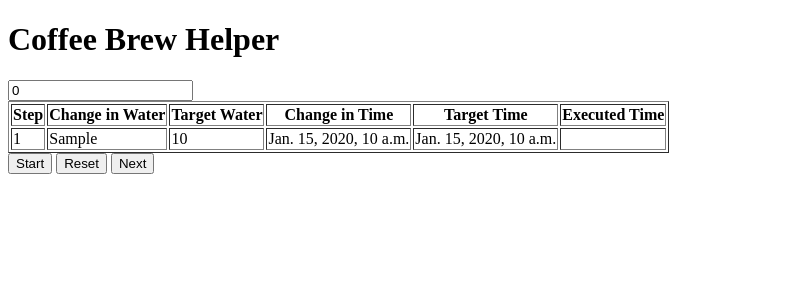
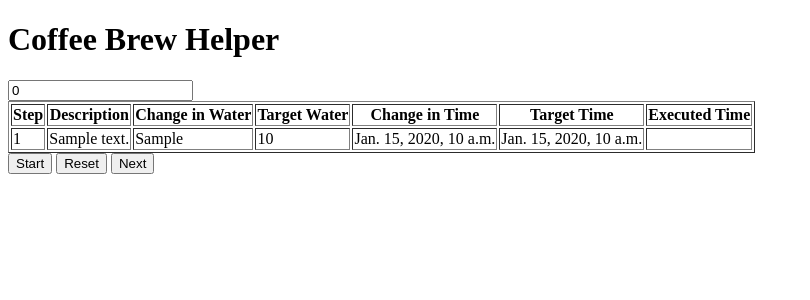
Before and after one commit to daniel-wai/CoffeeBrewHelperWeb, a Django app: template coffee/brewhelper/templates/home.html in a window 1280 px wide. Shown: the top 300 px of the page, without its empty margins (0-810 px from the left). Run offline with Django 5.2, Linux system fonts and the light colour scheme; the template is opened without the code that fills it: most values are stand-ins (such as "Sample title", 1, 10 or a date in 2020).

Commit message:
Add a description field to brewstep and save some data

```diff
--- a/coffee/brewhelper/admin.py
+++ b/coffee/brewhelper/admin.py
@@ -3,6 +3,6 @@ from .models import brewstep
 from adminsortable2.admin import SortableAdminMixin
 
 class BrewStepAdmin(SortableAdminMixin, admin.ModelAdmin):
-    list_display = ('step_id','__str__', 'change_in_water', 'change_in_time')
+    list_display = ('step_id','__str__','description', 'change_in_water', 'change_in_time')
 
 admin.site.register(brewstep, BrewStepAdmin)
--- a/coffee/brewhelper/models.py
+++ b/coffee/brewhelper/models.py
@@ -3,6 +3,7 @@ from django.db import models
 # Create your models here.
 class brewstep(models.Model):
     step_id = models.PositiveIntegerField()
+    description = models.CharField(max_length=200, default='')
     change_in_water = models.IntegerField()
     change_in_time = models.IntegerField()
 
--- a/coffee/brewhelper/templates/home.html
+++ b/coffee/brewhelper/templates/home.html
@@ -23,6 +23,7 @@
         <thead>
             <tr>
                 <th>Step</th>
+                <th>Description</th>
                 <th>Change in Water</th>
                 <th>Target Water</th>
                 <th>Change in Time</th>
@@ -34,6 +35,7 @@
             {% for step in steps %}
             <tr>
                 <td>{{ step.step_id }}</td>
+                <td>{{ step.description }}</td>
                 <td>{{ step.change_in_water }}</td>
                 <td>{{ step.target_total_water }}</td>
                 <td>{{ step.change_in_time }}</td>
```
Also changed, not shown: coffee/brewhelper/migrations/0007_brewstep_description.py (added), coffee/db.sqlite3.
